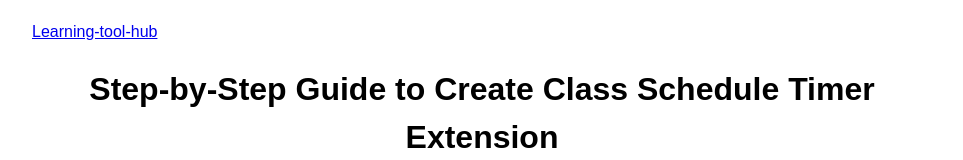
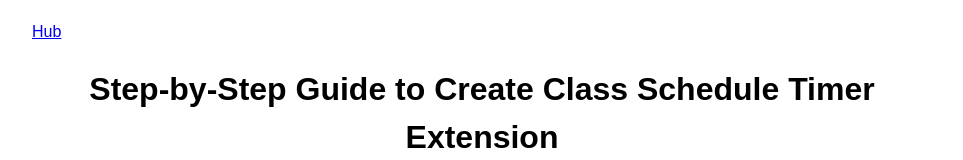
Before and after one commit to Arwining/School-clock-extension, a plain HTML site: page index.html in a window 1280 px wide. Shown: the top 160 px of the page, without its empty margins (158-1121 px from the left). Drawn offline with Linux system fonts and the light colour scheme.

Commit message:
Update index.html

```diff
--- a/index.html
+++ b/index.html
@@ -12,7 +12,7 @@
 </style>
 </head>
 <body>
-<a href="https://arwining.github.io/Learning-tool-hub/">Learning-tool-hub</a>
+<a href="https://arwining.github.io/Learning-tool-hub/">Hub</a>
 <h1>Step-by-Step Guide to Create Class Schedule Timer Extension</h1>
 
 <p>This guide will walk you through creating a simple browser extension that shows your next class and counts down to it. Follow each step carefully.</p>
```
